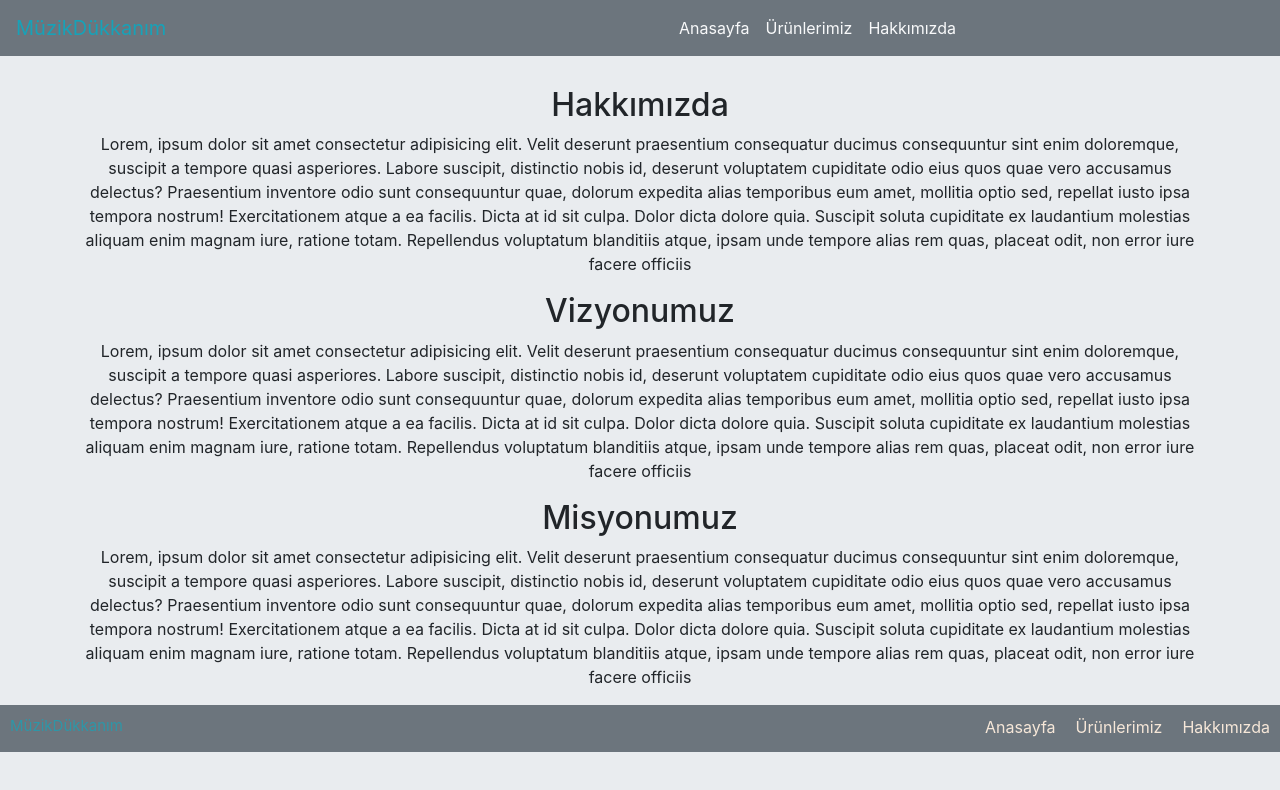
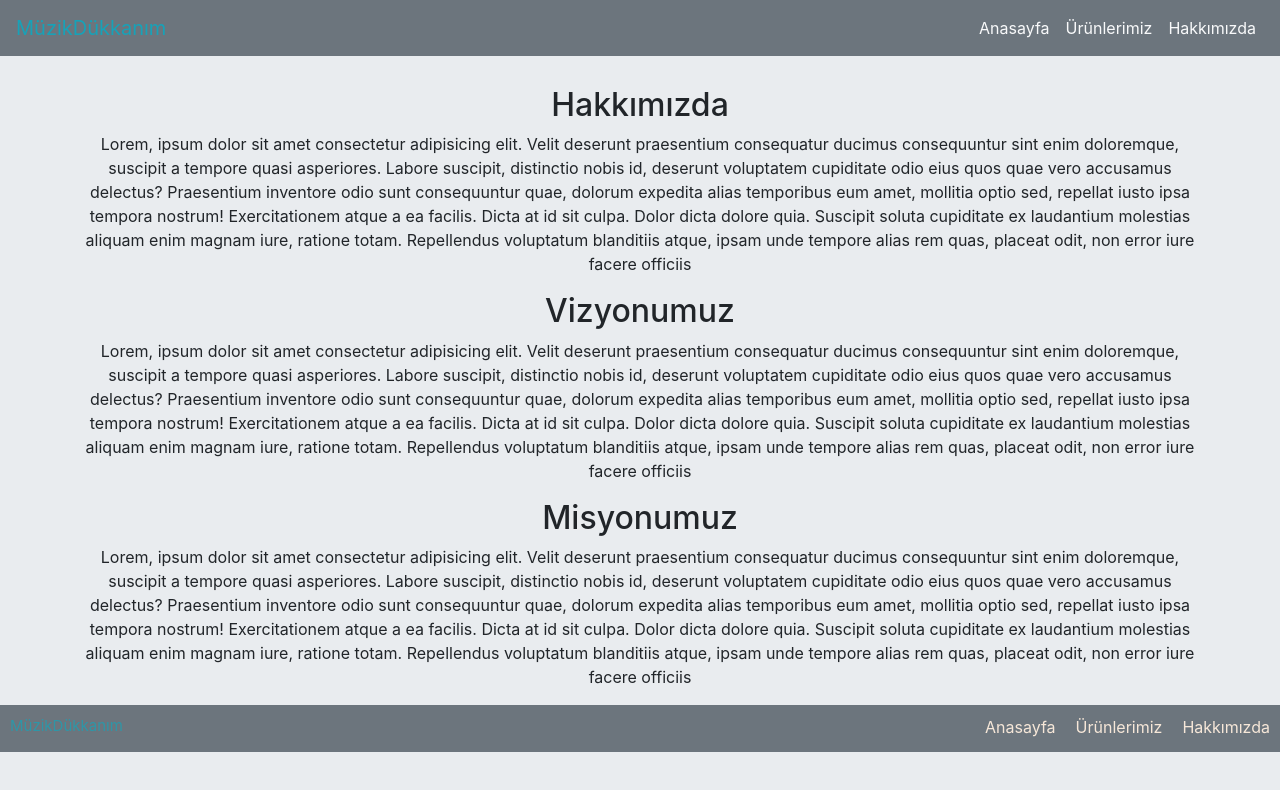
Before and after one commit to talipadiyaman/patika-bootstrap-odev1, a plain HTML site: page about-us.html in a window 1280 px wide. Drawn offline with nearby package versions, Linux system fonts and the light colour scheme.

Commit message:
Update about-us.html

```diff
--- a/about-us.html
+++ b/about-us.html
@@ -13,13 +13,13 @@
   </head>
   <body>
     <main>
-        <header class="row navbar navbar-expand-lg navbar-light bg-secondary">
-            <a class="col-sm-6 navbar-brand text-info" href="#">MüzikDükkanım</a>
+        <header class="navbar navbar-expand-lg navbar-light bg-secondary">
+            <a class="navbar-brand text-info" href="#">MüzikDükkanım</a>
             <button class="navbar-toggler" type="button" data-toggle="collapse" data-target="#navbarNav" aria-controls="navbarNav" aria-expanded="false" aria-label="Toggle navigation">
               <span class="navbar-toggler-icon"></span>
             </button>
-            <nav class="col-sm-6 collapse navbar-collapse float-right" id="navbarNav">
-              <ul class="navbar-nav">
+            <nav class="collapse navbar-collapse float-right" id="navbarNav">
+              <ul class="navbar-nav ml-auto">
                   <li class="nav-item active"><a class="nav-link text-light" href="index.html">Anasayfa</a></li>
                   <li class="nav-item"><a class="nav-link text-light" href="products.html">Ürünlerimiz</a></li>
                   <li class="nav-item"><a class="nav-link text-light" href="about-us.html">Hakkımızda</a></li>
```
